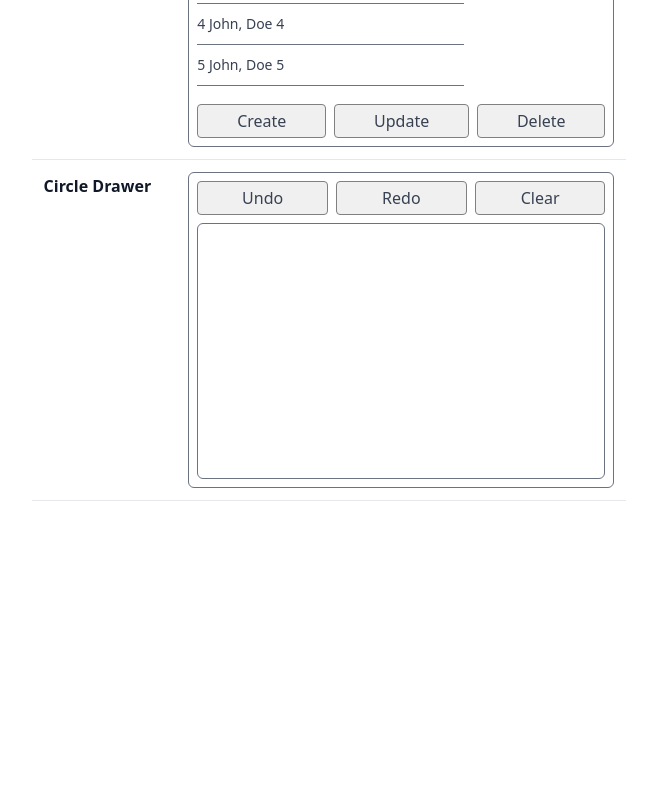
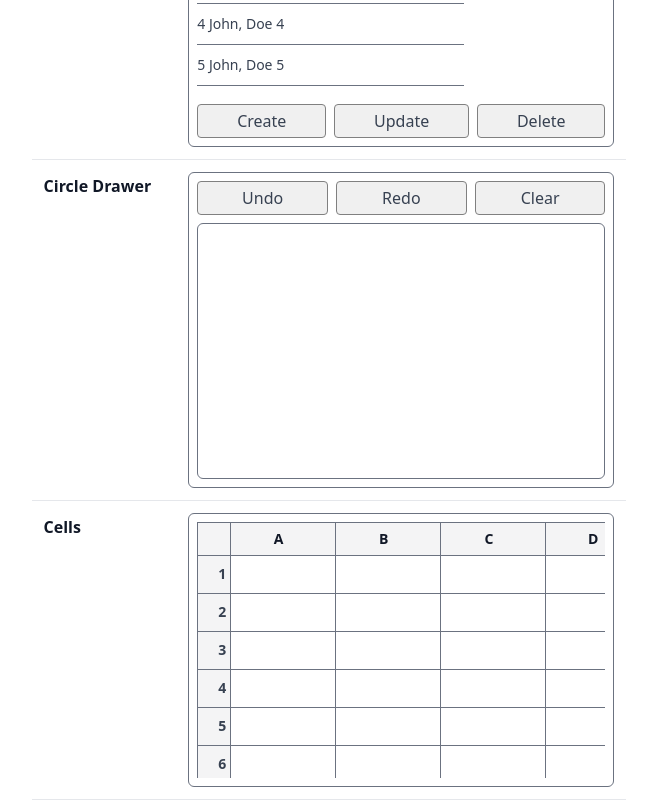
Before and after one commit to letientai299/7guis, a React (Vite) app: page / in a window 1280 px wide. Shown: the part 805-1605 px from the top of the page, without its empty margins (311-968 px from the left). Before the commit the page ends 1306 px from the top, so only its background shows below. Built offline with nearby package versions, Linux system fonts and the light colour scheme.

Commit message:
Build the basic UI for Cells

```diff
--- a/src/App.tsx
+++ b/src/App.tsx
@@ -1,4 +1,5 @@
 import React from 'react';
+import Cells from './components/Cells';
 import CircleDrawer from './components/CircleDrawer';
 import Counter from './components/Counter';
 import CRUD from './components/CRUD';
@@ -17,7 +18,7 @@ function App() {
     { name: 'Timer', com: Timer },
     { name: 'CRUD', com: CRUD },
     { name: 'Circle Drawer', com: CircleDrawer },
-    // { name: 'Cells', com: <Cells /> },
+    { name: 'Cells', com: Cells },
   ];
 
   return (
--- a/src/components/Cells.tsx
+++ b/src/components/Cells.tsx
@@ -1,4 +1,175 @@
+import { useState } from 'react';
+
+class CellData {
+  text = ''; // the raw expression
+  value = ''; // computed value
+  affect: string[] = []; // name of other cells
+}
+
+const Cols = 26;
+const Rows = 100;
+
+const commonStyle = 'border border-gray-500 p-1';
+const thStyle = `font-bold text-right ${commonStyle} bg-zinc-100`;
+
+const cellName = (r: number, c: number) => {
+  return `${String.fromCharCode(65 + c)}${r}`;
+};
+
+const row = (
+  r: number,
+  onChange: (name: string, text: string) => void,
+  getCellData: (name: string) => CellData,
+) => {
+  const cells = [<th className={thStyle}>{r}</th>];
+  for (let c = 0; c < Cols; c++) {
+    const name = cellName(r, c);
+    const data = getCellData(name);
+    const cell = (
+      <td className={commonStyle + ' hover:bg-blue-200'} key={name}>
+        <Cell
+          text={data.text}
+          v={data.value}
+          onChange={(s) => onChange(name, s)}
+        />
+      </td>
+    );
+    cells.push(cell);
+  }
+  return <tr key={r}>{cells}</tr>;
+};
+
+const headerRow = () => {
+  const cells = [<th className={thStyle}></th>];
+
+  let char = 'A'.charCodeAt(0);
+  for (let i = 0; i < Cols; i++) {
+    const name = String.fromCharCode(char);
+    const h = (
+      <th className={thStyle} key={`col-header-${name}`}>
+        <div className="w-12">{name}</div>
+      </th>
+    );
+    cells.push(h);
+    char++;
+  }
+
+  return cells;
+};
+
+const Cell = (p: {
+  text: string;
+  v: string;
+  onChange: (s: string) => void;
+}) => {
+  const [editing, setEditing] = useState(false);
+  const [content, setContent] = useState(p.text);
+  const [modified, setModified] = useState(false);
+
+  const change = (s: string) => {
+    setModified(true);
+    setContent(s);
+  };
+
+  const blur = () => {
+    setEditing(false);
+    if (modified) {
+      p.onChange(content);
+    }
+    setModified(false);
+  };
+
+  return (
+    <input
+      type="text"
+      className="w-24 m-0 border-none shadow-none rounded-none"
+      placeholder={editing ? '...' : ''}
+      value={editing ? content : p.v}
+      onChange={(e) => change(e.target.value)}
+      onDoubleClick={() => setEditing(true)}
+      readOnly={!editing}
+      onBlur={blur}
+    ></input>
+  );
+};
+
 const Cells = () => {
-  return <div>Cells</div>;
+  // raw data as a 2d matrix of text content of all cells
+  const [data, setData] = useState(new Map<string, CellData>());
+
+  const findNeededCells = (text: string) => {
+    return text.match(/\b[A-Z]\d+\b/g) ?? [];
+  };
+
+  const onCellChange = (name: string, text: string) => {
+    const cur = data.get(name) ?? new CellData();
+    cur.text = text;
+
+    // recompute the cell value if needed
+    if (text.startsWith('=')) {
+      const needs = findNeededCells(text);
+      needs?.forEach((s) => {
+        const needCell = data.get(s) ?? new CellData();
+        needCell.affect.push(name);
+        data.set(s, needCell);
+      });
+
+      cur.value = compute(text);
+    } else {
+      cur.value = text;
+    }
+    data.set(name, cur);
+
+    // trigger recompute all the affected cells
+    cur.affect.forEach((other) => {
+      const o = data.get(other) ?? new CellData();
+      o.value = compute(o.text);
+      data.set(other, o);
+    });
+
+    setData(new Map(data));
+  };
+
+  const getCellData = (name: string) => {
+    return data.get(name) ?? new CellData();
+  };
+
+  const compute = (text: string) => {
+    console.log('compute for ', text);
+
+    let exp = text.slice(1);
+    const needs = findNeededCells(exp);
+
+    needs.forEach((need) => {
+      let v = getCellData(need).value;
+      if (v == '') {
+        v = '0';
+      }
+
+      exp = exp.replaceAll(need, v);
+    });
+
+    try {
+      return eval(exp);
+    } catch (error) {
+      return `Error! "${text}"`;
+    }
+  };
+
+  const rows = [...new Array(Rows)].map((_, i) => {
+    return row(i + 1, onCellChange, getCellData);
+  });
+
+  return (
+    <div className="overflow-scroll h-64">
+      <table className="border border-collapse min-w-fit m-0">
+        <thead className="w-fit">
+          <tr>{headerRow()}</tr>
+        </thead>
+        <tbody>{rows}</tbody>
+      </table>
+    </div>
+  );
 };
+
 export default Cells;
```
